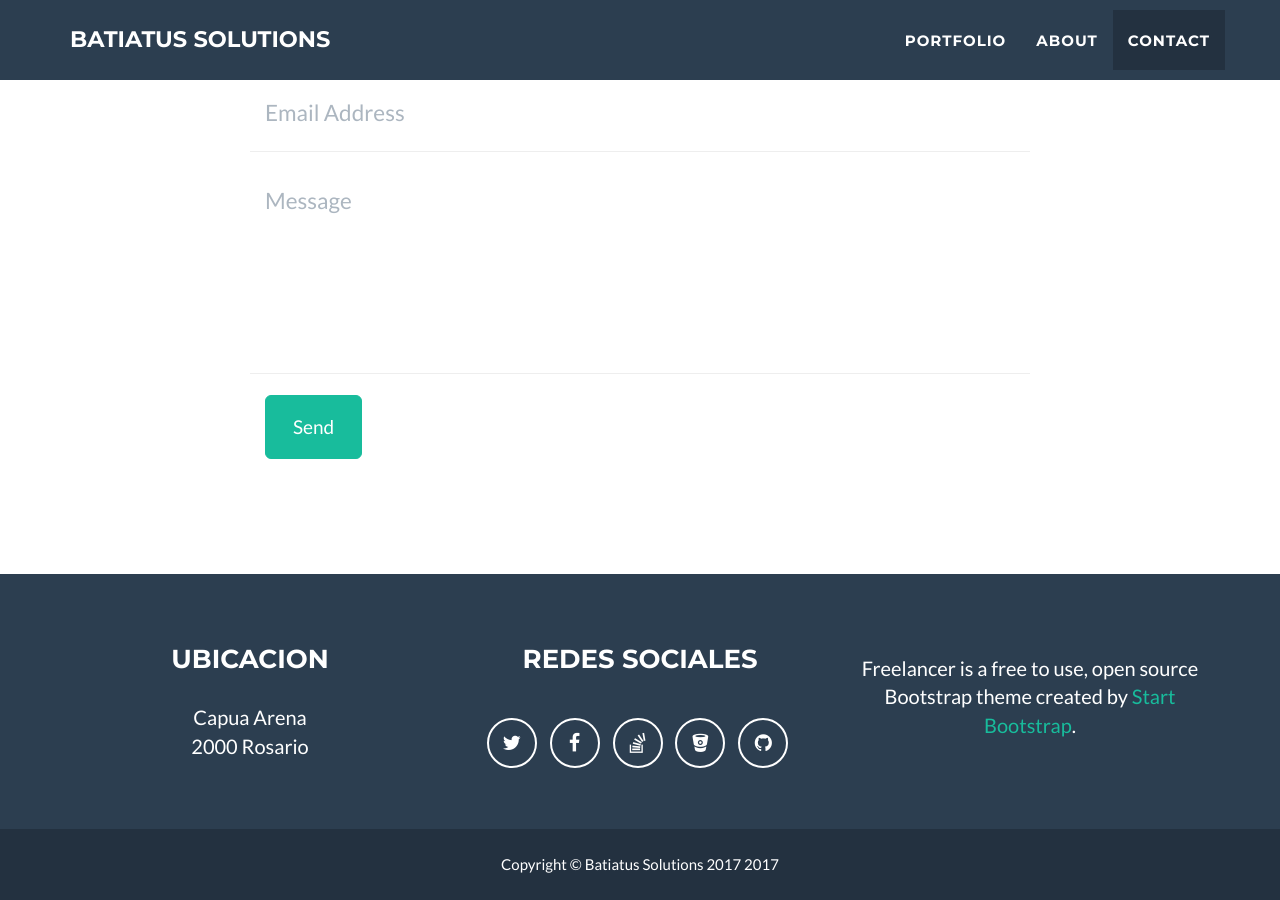
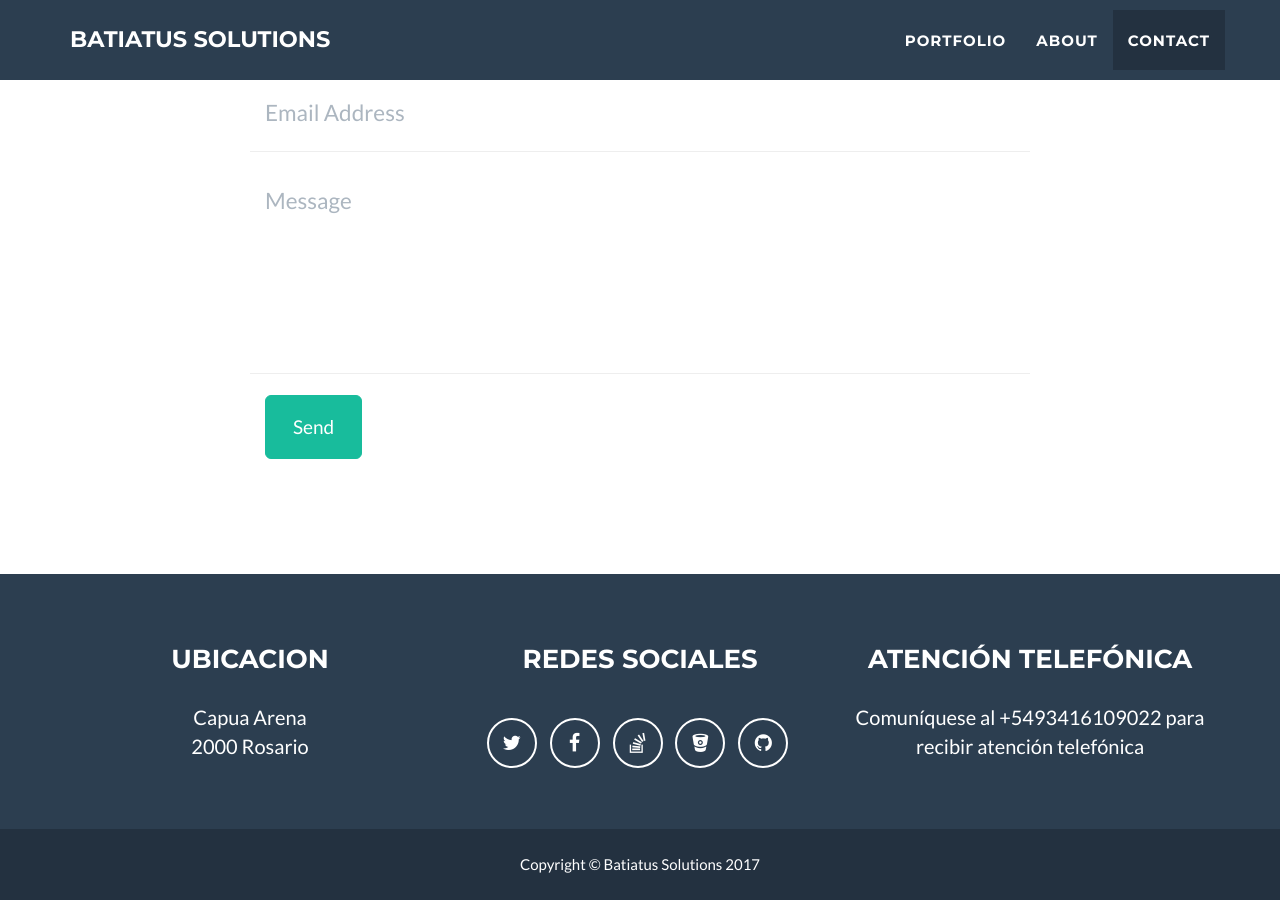
Before and after one commit to brusang/brusang.github.io, a Jekyll site: the page built from index.html, in a window 1280 px wide and 900 px high, scrolled down 2464 px. Built offline with Jekyll 4.4.1, drawn with Linux system fonts in a browser that asks for light colours.

Commit message:
Update _config.yml
modificacion de teléfono

```diff
--- a/_config.yml
+++ b/_config.yml
@@ -32,10 +32,10 @@ color:
 
 # Footer settings
 footer:
-  copyright: Batiatus Solutions 2017
+  copyright: Batiatus Solutions
   location: Ubicacion
   social: Redes Sociales
-  # credits: Credits
+  credits: Atención Telefónica
 
 # Social networks usernames (many more available: google-plus, flickr, dribbble, pinterest, instagram, tumblr, linkedin, etc.)
 social:
@@ -56,7 +56,7 @@ address:
   - line: 2000 Rosario
 
 # Credits content
-credits: 'Freelancer is a free to use, open source Bootstrap theme created by <a href="http://startbootstrap.com">Start Bootstrap</a>.'
+credits: 'Comuníquese al +5493416109022 para recibir atención telefónica'
 
 # Build settings
 markdown: kramdown
```
